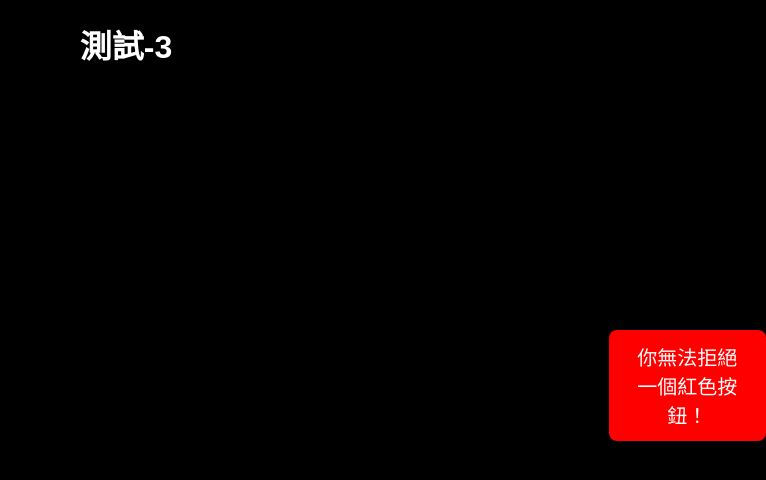
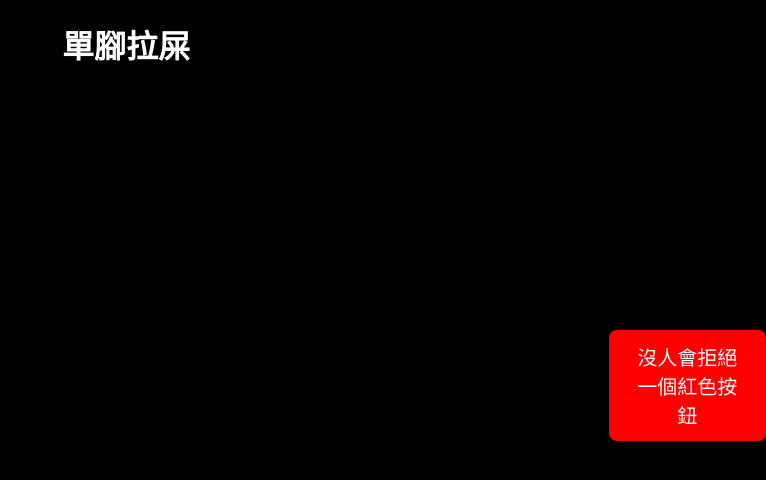
Before and after one commit to yumichen657/-, a plain HTML site: page index.html in a window 1280 px wide. Shown: the whole page, without its empty margins (514-1280 px from the left). Drawn offline with Linux system fonts and the light colour scheme.

Commit message:
Update index.html

```diff
--- a/index.html
+++ b/index.html
@@ -2,7 +2,7 @@
 <html lang="zh-Hant">
 <head>
   <meta charset="UTF-8">
-  <title>測試-3！</title>
+  <title>測試-4</title>
   <style>
     body {
       margin: 0;
@@ -45,8 +45,8 @@
 </head>
 <body>
 
-<h1>測試-3</h1>
-<button id="scareBtn">你無法拒絕一個紅色按鈕！</button>
+<h1>單腳拉屎</h1>
+<button id="scareBtn">沒人會拒絕一個紅色按鈕</button>
 
 <img id="jumpscare" src="jumpscare.jpg" alt="BOO!">
 <audio id="scream" src="scream.mp3" preload="auto"></audio>
```
